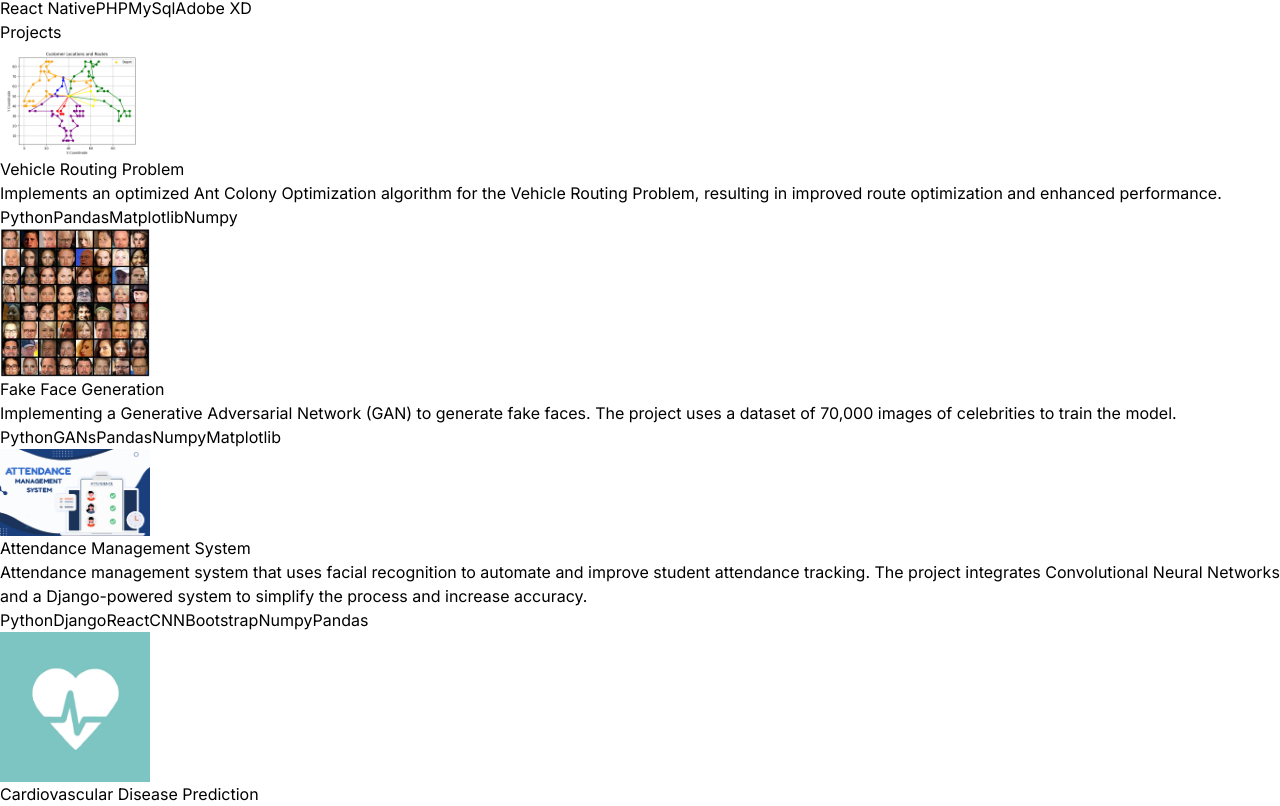
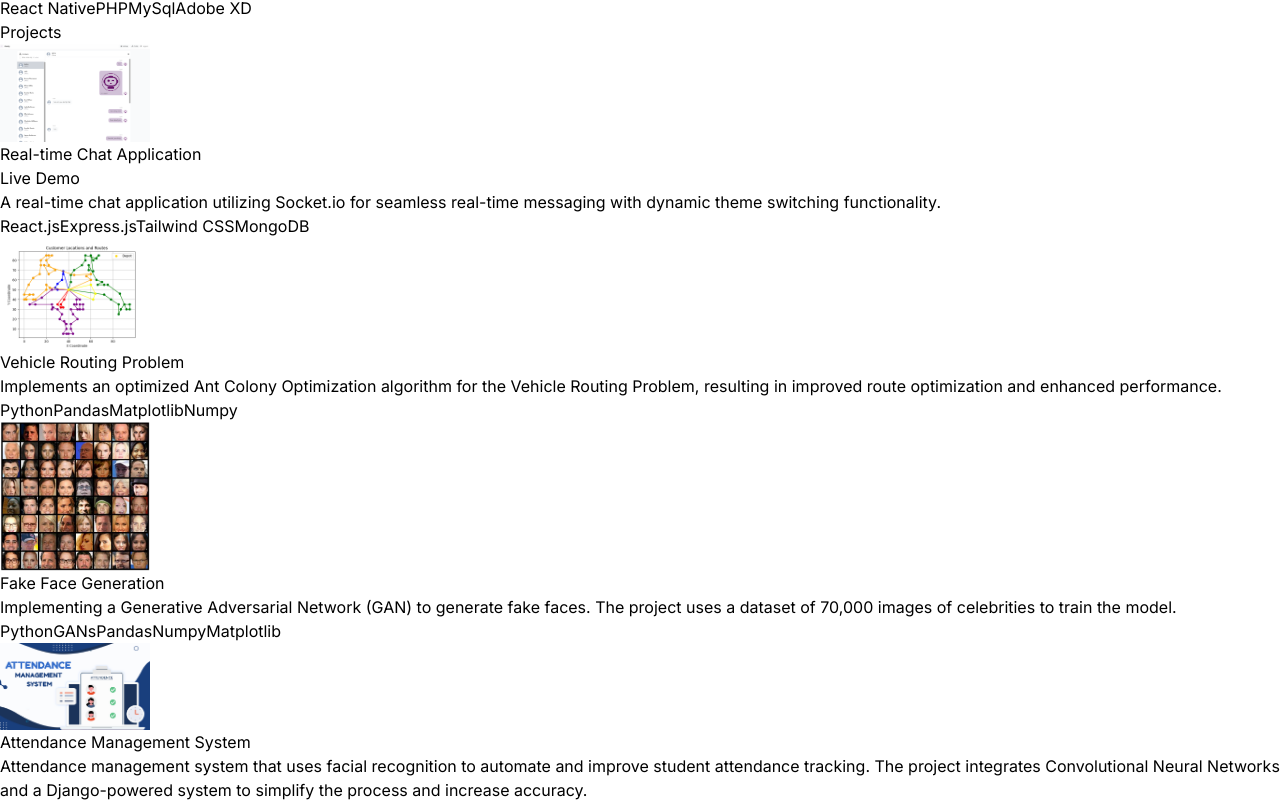
Before and after one commit to sanishsuwal7/portfolio, a React (Vite) app: page / in a window 1280 px wide. Shown: the part 1932-2738 px from the top of the page. Built offline with nearby package versions, Linux system fonts and the light colour scheme.

Commit message:
added a project

```diff
--- a/src/components/Projects.jsx
+++ b/src/components/Projects.jsx
@@ -2,13 +2,18 @@ import { PROJECTS } from "../constants"
 import {animate, motion} from 'framer-motion';
 
 const Projects = () => {
+    const handleClick = () => {
+        window.location.href = "https://chatapp-t58c.onrender.com/";
+    }
+
   return (
     <div className="border-b border-neutral-900 pb-4">
         <motion.h1
              whileInView={{opacity: 1, y:0}}
              initial={{opacity: 0, y:-100}}
              transition={{duration: 0.5}}
-            className="my-20 text-center text-4xl">Projects</motion.h1>
+            className="my-20 text-center text-4xl">Projects
+        </motion.h1>
         <div>
             {PROJECTS.map((project, index) => (
                 <div key={index} className="mb-8 flex flex-wrap lg:justify-center">
@@ -24,12 +29,23 @@ const Projects = () => {
                          initial={{opacity: 0, x:100}}
                          transition={{duration: 1}}
                         className="flex flex-wrap w-full max-w-xl lg:w-3/4">
-                        <h6 className="mb-2 font-semibold">{project.title}</h6>
+                            <div className="flex flex-row w-full justify-items-start">
+                                <h6 className="mb-3 font-semibold">{project.title}</h6>
+                                {project.title === "Real-time Chat Application" && (
+                                    <button className="mx-4 rounded bg-neutral-900 px-2 py-1 text-small font-medium text-purple-900" onClick={handleClick}>
+                                        Live Demo
+                                    </button>
+                                 )}
+                            </div>
+
                         <p className="mb-4 text-neutral-400">{project.description}</p>
                         {project.technologies.map((technology, index) => (
                             <span key={index} className="m-2 rounded bg-neutral-900 px-2 py-1 text-small font-medium text-purple-900">{technology}</span>
                         ))}
+
+
                     </motion.div>
+
                 </div>
             ))}
 
--- a/src/constants/index.js
+++ b/src/constants/index.js
@@ -2,6 +2,7 @@ import project1 from "../assets/projects/project-1.png";
 import project2 from "../assets/projects/project-2.png";
 import project3 from "../assets/projects/project-3.png";
 import project4 from "../assets/projects/project-4.jpg";
+import project5 from "../assets/projects/project-5.png";
 
 export const HERO_CONTENT = `I am a passionate full stack developer and AI researcher with a knack for crafting robust and scalable web applications. I love travelling and creating 🚀 I'm a lifelong learner 🎓 and I might have a thing for traditional Neapolitan Pizza 🍕.`;
 
@@ -37,6 +38,13 @@ export const EXPERIENCES = [
 
 export const PROJECTS = [
   {
+    title: "Real-time Chat Application",
+    image: project5,
+    description:
+      "A real-time chat application utilizing Socket.io for seamless real-time messaging with dynamic theme switching functionality.",
+    technologies: ["React.js", "Express.js", "Tailwind CSS", "MongoDB"],
+  },
+  {
     title: "Vehicle Routing Problem",
     image: project1,
     description:
```
Also changed, not shown: src/assets/projects/project-5.png (added).
